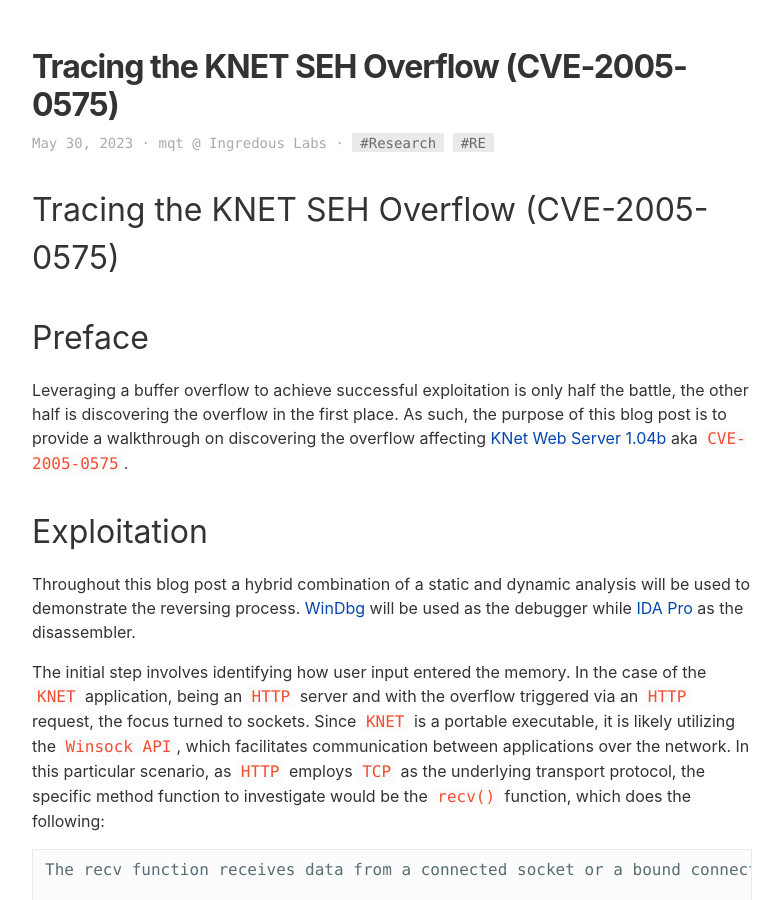
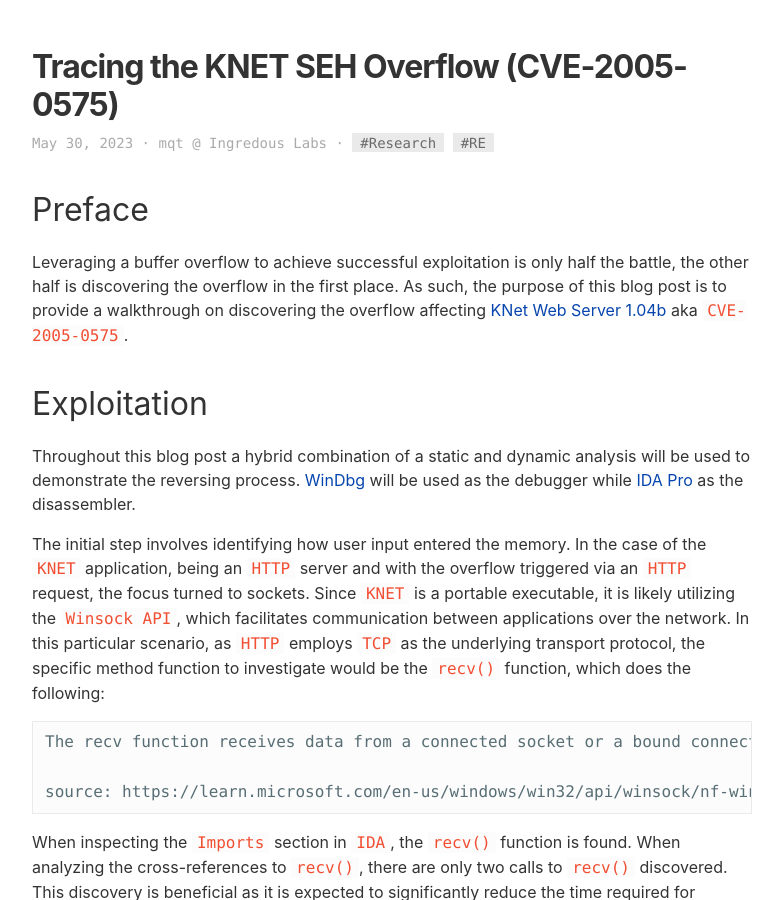
Before and after one commit to ingredous/ingredous.github.io, a Jekyll site: the page built from _posts/2023-05-30-tracing-the-knet-seh-overflow.md, in a window 1280 px wide and 900 px high. Shown: the whole window, without its empty margins (8-791 px from the left). Built offline with Jekyll 4.4.1, drawn with Linux system fonts in a browser that asks for light colours.

Commit message:
remove initial header + add missing screenshot

```diff
--- a/_posts/2023-05-30-tracing-the-knet-seh-overflow.md
+++ b/_posts/2023-05-30-tracing-the-knet-seh-overflow.md
@@ -5,8 +5,6 @@
 author: mqt @ Ingredous Labs
 comment: true
 ---
-
-# Tracing the KNET SEH Overflow (CVE-2005-0575)
 
 ## Preface
 
```
Also changed, not shown: images/posts/2020/knet/2023-05-30-09-26-51.png (added).
